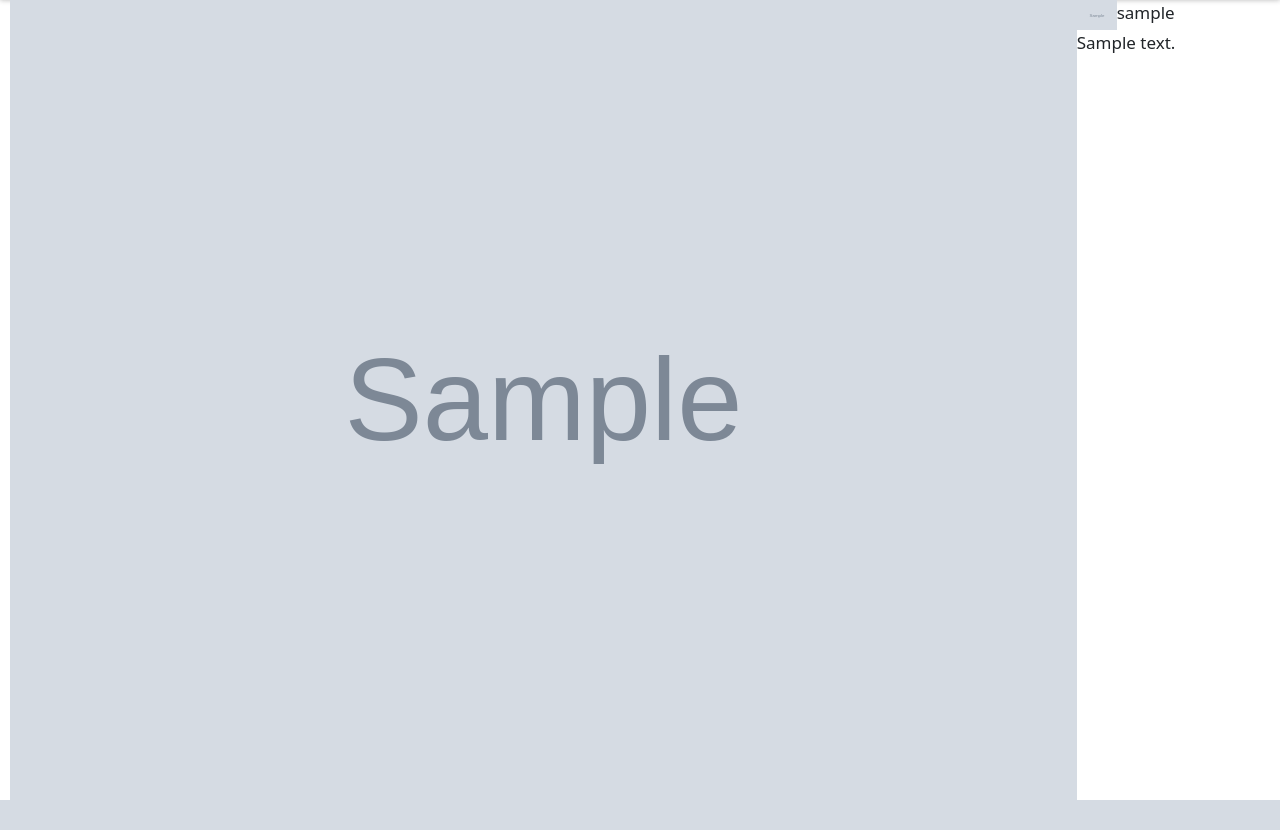
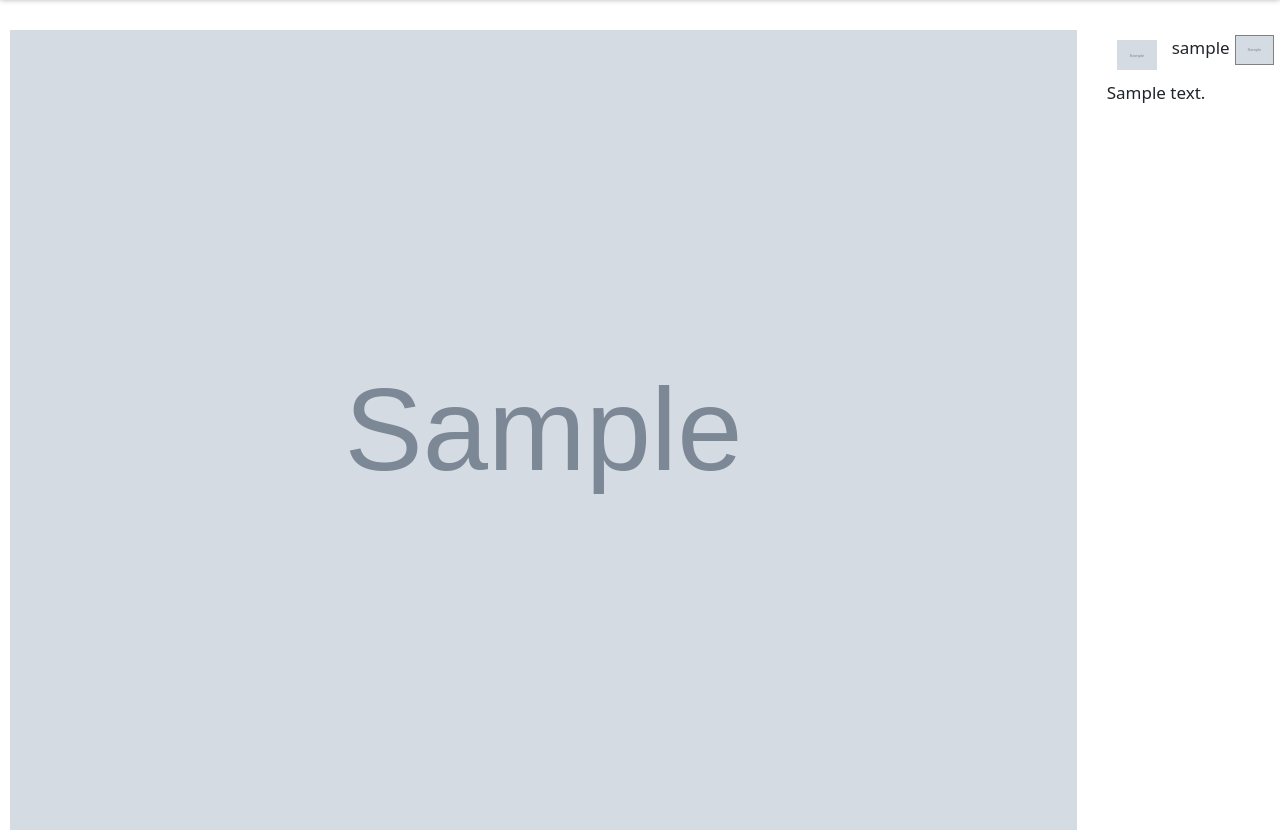
Before and after one commit to raylicola/flagolor-django, a Django app: a page that uses post_outfit/templates/post_outfit/outfit_detail.html in a window 1280 px wide. Shown: the part 50-880 px from the top of the page. Before the commit the page ends 850 px from the top, so only its background shows below. Run offline with Django 3.2, Linux system fonts and the light colour scheme; tables that the repository leaves empty hold one stand-in row (values such as "Sample post"); grey boxes marked "Sample" are stand-in pictures; some libraries are stand-ins or nearby versions.

Commit message:
投稿詳細画面のレイアウトを調整

```diff
--- a/post_outfit/static/post_outfit/css/outfit_detail.css
+++ b/post_outfit/static/post_outfit/css/outfit_detail.css
@@ -1,5 +1,12 @@
 .outfit {
     display: flex;
+    margin-top: 30px;
+    margin-left: auto;
+    margin-bottom: auto;
+}
+
+.outfit .outfit-photo {
+    margin-right: 30px;
 }
 
 .outfit .outfit-photo img {
@@ -11,6 +18,34 @@
     display: flex;
 }
 
+.outfit .detail .account{
+    display: flex;
+}
+
+.outfit .detail .account .account-icon {
+    margin: 10px;
+}
+
+.outfit .detail .account .username {
+    margin: 5px;
+}
+
+.outfit .detail .account .flag-img {
+    margin: 5px;
+    margin-left: auto;
+}
+
+.outfit .detail .account .flag-img img {
+    height: 30px;
+    width: auto;
+    border: solid 1px gray;
+}
+
+.outfit .detail .account .btn-follow {
+    margin: 5px;
+    margin-left: auto;
+}
+
 .outfit .detail .account .account-icon img {
     height: 30px;
     width: auto;
--- a/post_outfit/templates/post_outfit/outfit_detail.html
+++ b/post_outfit/templates/post_outfit/outfit_detail.html
@@ -17,7 +17,12 @@
                     <img src="/media/{{ account.account_icon }}" alt="">
                 </a>
             </div>
-            <div class="name">{{username}}</div>
+            <div class="username">
+                {{username}}
+            </div>
+            <div class="flag-img">
+                <img src="/media/{{ outfit.flag.flag_image }}" alt="">
+            </div>
             {% if user.is_authenticated %}
             <div class="btn-follow">
                 <form action="{% url 'follow' username=username %}" method="post">
```
Lines whose indentation alone changed are shown as unchanged.
